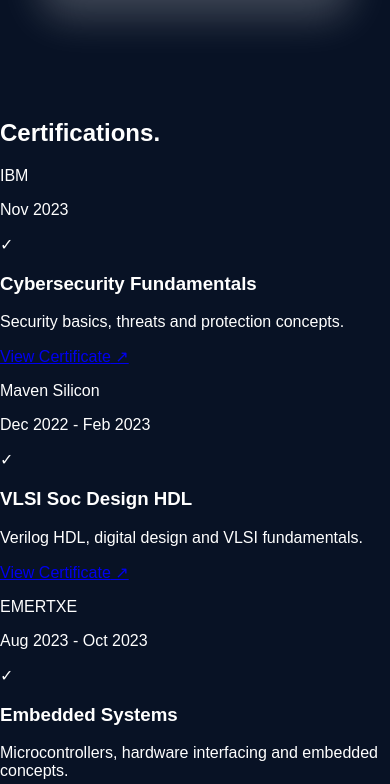
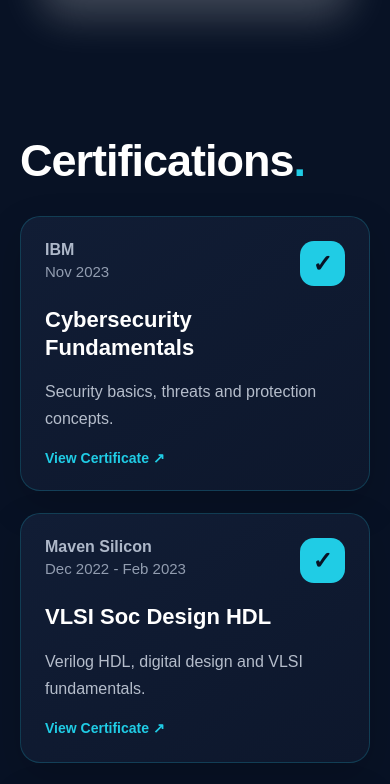
Before and after one commit to 22wh5a0409/My-Portfolio, a React app: page / in a window 390 px wide. Shown: the part 7628-8412 px from the top of the page. Built offline with nearby package versions, Linux system fonts and the light colour scheme; the HTML template or start-up script is replaced by a standard one.

Commit message:
Update Certifications.css

```diff
--- a/src/components/Certifications.css
+++ b/src/components/Certifications.css
@@ -1,79 +1,265 @@
 
-/* =====================================
-   COMPACT CERTIFICATIONS - DESKTOP
-===================================== */
-
-@media (min-width: 1101px) {
+/* ================================
+   CERTIFICATIONS SECTION
+================================ */
 
 .certifications {
-    min-height: calc(100vh - 100px);
-    padding: 15px 7.5% 25px;
+  width: 100%;
+  min-height: 100vh;
+  padding: 35px 7.5% 80px;
+  background: #081225;
+  color: #ffffff;
+  box-sizing: border-box;
 }
 
 .certifications-container {
+  width: 100%;
   max-width: 1500px;
+  margin: 0 auto;
 }
 
-  /* Smaller heading */
+/* ================================
+   SECTION TITLE
+================================ */
+
 .certifications .section-title {
-    font-size: 58px;
-    margin-bottom: 22px;
-    line-height: 1.1;
+  font-size: clamp(48px, 5vw, 80px);
+  font-weight: 800;
+  letter-spacing: -2px;
+  color: #ffffff;
+  margin: 0 0 35px;
+  line-height: 1.2;
 }
 
-  /* Four cards in first row */
-  .certifications-grid {
-    grid-template-columns: repeat(4, minmax(0, 1fr));
-    gap: 18px 24px;
+.certifications .section-title span {
+  color: #20cce5;
 }
 
-  /* Reduce card height and padding */
-  .certificate-card {
-    min-height: 215px;
-    height: 215px;
-    padding: 20px;
-    border-radius: 22px;
+/* ================================
+   CERTIFICATION GRID
+================================ */
+
+.certifications-grid {
+  display: grid;
+  grid-template-columns: repeat(4, minmax(0, 1fr));
+  gap: 32px;
+  width: 100%;
 }
 
-  /* Issuer and date */
+/* ================================
+   CERTIFICATE CARD
+================================ */
+
+.certificate-card {
+  position: relative;
+  display: flex;
+  flex-direction: column;
+  min-height: 273px;
+  padding: 29px;
+  box-sizing: border-box;
+
+  background: linear-gradient(
+    145deg,
+    #111d35,
+    #0d172c
+  );
+
+  border: 1px solid rgba(32, 204, 229, 0.20);
+  border-radius: 26px;
+
+  box-shadow: 0 15px 40px rgba(0, 0, 0, 0.15);
+
+  transition: transform 0.3s ease,
+              border-color 0.3s ease,
+              box-shadow 0.3s ease;
+}
+
+/* Card Hover Effect */
+
+.certificate-card:hover {
+  transform: translateY(-8px);
+
+  border-color: #20cce5;
+
+  box-shadow: 0 18px 40px rgba(32, 204, 229, 0.12);
+}
+
+/* ================================
+   ISSUER AND DATE
+================================ */
+
 .certificate-header {
-    margin-bottom: 13px;
-    gap: 8px;
+  display: flex;
+  justify-content: space-between;
+  align-items: flex-start;
+  gap: 12px;
+  margin-bottom: 20px;
+}
+
+.certificate-meta {
+  display: flex;
+  flex-direction: column;
+  gap: 4px;
 }
 
 .certificate-issuer {
-    font-size: 14px;
+  color: #aeb8c9;
+  font-size: 16px;
+  font-weight: 600;
+  margin: 0;
 }
 
 .certificate-date {
-    font-size: 13px;
+  color: #929db0;
+  font-size: 15px;
+  font-weight: 400;
+  margin: 0;
 }
 
-  /* Smaller check icon */
+/* ================================
+   CHECK ICON
+================================ */
+
 .certificate-check {
-    width: 42px;
-    height: 42px;
-    min-width: 42px;
-    border-radius: 14px;
+  width: 51px;
+  height: 51px;
+  min-width: 51px;
+
+  display: flex;
+  justify-content: center;
+  align-items: center;
+
+  background: #20cce5;
+  color: #081225;
+
+  border-radius: 17px;
+
+  font-size: 27px;
+  font-weight: 600;
+}
+
+/* ================================
+   CERTIFICATE CONTENT
+================================ */
+
+.certificate-content {
+  display: flex;
+  flex-direction: column;
+  align-items: flex-start;
+  flex: 1;
+}
+
+.certificate-content h3 {
+  color: #ffffff;
+  font-size: 25px;
+  font-weight: 750;
+  line-height: 1.25;
+
+  margin: 0 0 17px;
+}
+
+.certificate-description {
+  color: #b5bdcb;
+  font-size: 18px;
+  font-weight: 400;
+  line-height: 1.7;
+
+  margin: 0;
+}
+
+/* ================================
+   VIEW CERTIFICATE LINK
+================================ */
+
+.view-certificate {
+  display: inline-block;
+
+  color: #20cce5;
+  font-size: 14px;
+  font-weight: 600;
+
+  text-decoration: none;
+  margin-top: 18px;
+
+  opacity: 0;
+  transform: translateY(5px);
+
+  transition: opacity 0.3s ease,
+              transform 0.3s ease;
+}
+
+.certificate-card:hover .view-certificate {
+  opacity: 1;
+  transform: translateY(0);
+}
+
+.view-certificate:hover {
+  color: #ffffff;
+}
+
+/* ================================
+   TABLET RESPONSIVENESS
+================================ */
+
+@media (max-width: 1100px) {
+  .certifications-grid {
+    grid-template-columns: repeat(2, minmax(0, 1fr));
+    gap: 25px;
+  }
+
+  .certifications {
+    padding: 40px 5%;
+  }
+
+  .certificate-content h3 {
     font-size: 23px;
   }
-
-  /* Certificate title */
-  .certificate-content h3 {
-    font-size: 20px;
-    line-height: 1.25;
-    margin-bottom: 10px;
 }
 
-  /* Certificate description */
-  .certificate-description {
-    font-size: 14px;
-    line-height: 1.5;
+/* ================================
+   MOBILE RESPONSIVENESS
+================================ */
+
+@media (max-width: 600px) {
+  .certifications {
+    padding: 35px 20px 60px;
   }
 
-  /* View link */
+  .certifications .section-title {
+    font-size: 45px;
+    letter-spacing: -1px;
+    margin-bottom: 28px;
+  }
+
+  .certifications-grid {
+    grid-template-columns: 1fr;
+    gap: 22px;
+  }
+
+  .certificate-card {
+    min-height: 250px;
+    padding: 24px;
+    border-radius: 20px;
+  }
+
+  .certificate-check {
+    width: 45px;
+    height: 45px;
+    min-width: 45px;
+    border-radius: 14px;
+    font-size: 24px;
+  }
+
+  .certificate-content h3 {
+    font-size: 22px;
+  }
+
+  .certificate-description {
+    font-size: 16px;
+  }
+
   .view-certificate {
-    font-size: 12px;
-    margin-top: 10px;
+    opacity: 1;
+    transform: translateY(0);
   }
 }
```
Lines whose indentation alone changed are shown as unchanged.
